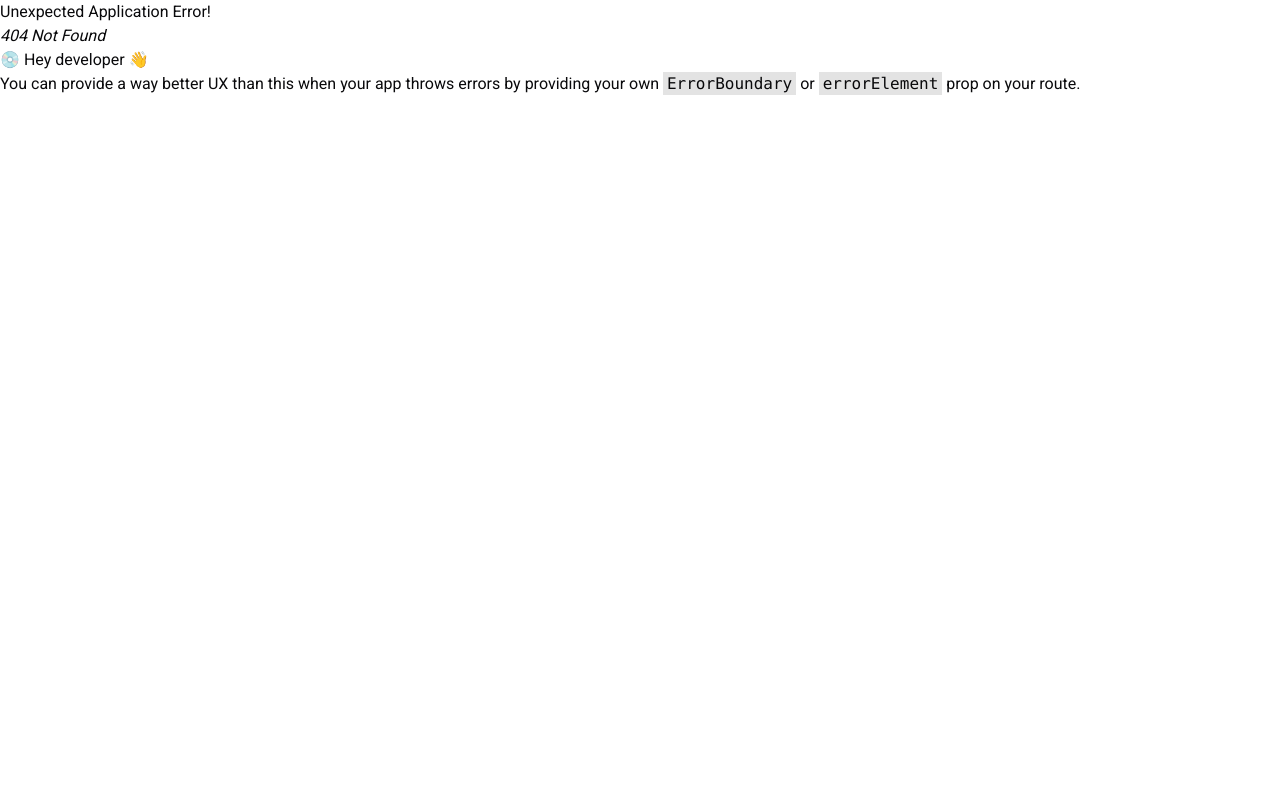
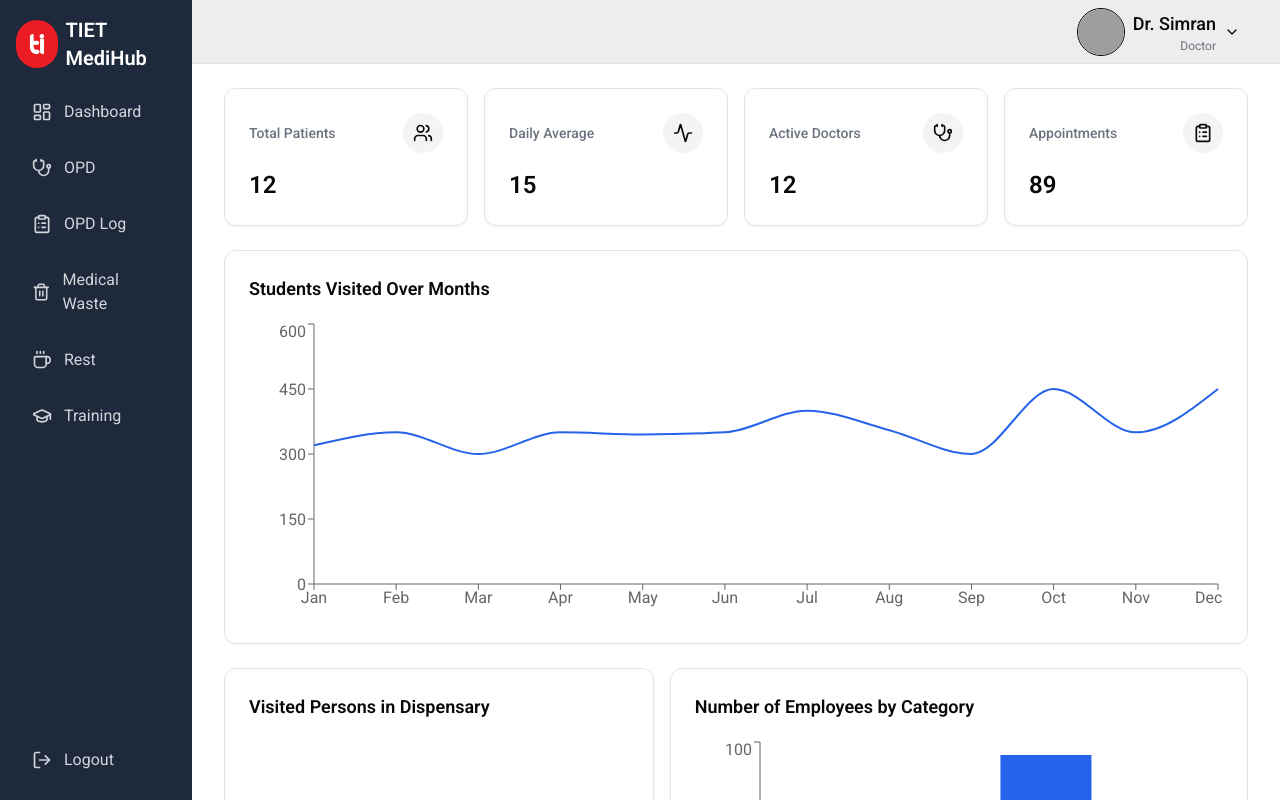
Before and after one commit to CodeWithLychee/capstone, a React (Vite) app in the folder frontend/: page /app/admin in a window 1280 px wide. Before the commit this address had no page. Built offline with nearby package versions, Linux system fonts and the light colour scheme; grey boxes are pictures that could not be loaded.

Commit message:
admin page added

```diff
--- a/frontend/package.json
+++ b/frontend/package.json
@@ -22,6 +22,7 @@
     "react-dom": "^18.3.1",
     "react-icons": "^5.4.0",
     "react-router-dom": "^6.28.2",
+    "recharts": "^2.15.1",
     "tailwind-merge": "^2.6.0",
     "tailwindcss-animate": "^1.0.7"
   },
--- a/frontend/src/App.tsx
+++ b/frontend/src/App.tsx
@@ -6,7 +6,7 @@ import Receptionist from "./pages/receptionist/Receptionist";
 import Paramedic from "./pages/paramedics/Paramedic";
 import Doctor from "./pages/doctor/Doctor";
 import {InventoryForm} from "./pages/paramedics/Inventory.tsx";
-
+import  Admin  from "./pages/admin/Admin.tsx";
 const App = () => {
   const router = createBrowserRouter([
     {
@@ -34,6 +34,10 @@ const App = () => {
           path: "doctor",
           element: <Doctor />,
         },
+        {
+          path: "admin",
+          element: <Admin />,
+        },
       ],
     },
   ]);
--- /dev/null
+++ b/frontend/src/components/dashboard/Stats-card.tsx
@@ -0,0 +1,19 @@
+import type React from "react"
+
+interface StatsCardProps {
+  title: string
+  value: string | number
+  icon: React.ReactNode
+}
+
+export function StatsCard({ title, value, icon }: StatsCardProps) {
+  return (
+    <div className="rounded-xl border bg-card p-6 shadow-sm">
+      <div className="flex items-center justify-between">
+        <p className="text-sm font-medium text-gray-500">{title}</p>
+        <div className="rounded-full bg-gray-100 p-2.5">{icon}</div>
+      </div>
+      <p className="mt-4 text-2xl font-semibold">{value}</p>
+    </div>
+  )
+}
--- /dev/null
+++ b/frontend/src/components/dashboard/charts/Staff-chart.tsx
@@ -0,0 +1,28 @@
+import { Bar, BarChart, ResponsiveContainer, Tooltip, XAxis, YAxis } from "recharts"
+
+const data = [
+  { category: "Doctor", count: 45 },
+  { category: "Receptionist", count: 30 },
+  { category: "Pharmacist", count: 95 },
+  { category: "Other Staff", count: 40 },
+]
+
+export function StaffChart() {
+  return (
+    <div className="rounded-xl border bg-card p-6 shadow-sm">
+      <div className="mb-4">
+        <h3 className="text-lg font-semibold">Number of Employees by Category</h3>
+      </div>
+      <div className="h-[300px]">
+        <ResponsiveContainer width="100%" height="100%">
+          <BarChart data={data}>
+            <XAxis dataKey="category" />
+            <YAxis />
+            <Tooltip />
+            <Bar dataKey="count" fill="#2563eb" />
+          </BarChart>
+        </ResponsiveContainer>
+      </div>
+    </div>
+  )
+}
--- /dev/null
+++ b/frontend/src/components/dashboard/charts/Visits-chart.tsx
@@ -0,0 +1,36 @@
+import { Line, LineChart, ResponsiveContainer, Tooltip, XAxis, YAxis } from "recharts"
+
+const data = [
+  { month: "Jan", visits: 320 },
+  { month: "Feb", visits: 350 },
+  { month: "Mar", visits: 300 },
+  { month: "Apr", visits: 350 },
+  { month: "May", visits: 345 },
+  { month: "Jun", visits: 350 },
+  { month: "Jul", visits: 400 },
+  { month: "Aug", visits: 355 },
+  { month: "Sep", visits: 300 },
+  { month: "Oct", visits: 450 },
+  { month: "Nov", visits: 350 },
+  { month: "Dec", visits: 450 },
+]
+
+export function VisitsChart() {
+  return (
+    <div className="rounded-xl border bg-card p-6 shadow-sm">
+      <div className="mb-4">
+        <h3 className="text-lg font-semibold">Students Visited Over Months</h3>
+      </div>
+      <div className="h-[300px]">
+        <ResponsiveContainer width="100%" height="100%">
+          <LineChart data={data}>
+            <XAxis dataKey="month" />
+            <YAxis />
+            <Tooltip />
+            <Line type="monotone" dataKey="visits" stroke="#2563eb" strokeWidth={2} dot={false} />
+          </LineChart>
+        </ResponsiveContainer>
+      </div>
+    </div>
+  )
+}
--- /dev/null
+++ b/frontend/src/components/dashboard/charts/Visits-pie.tsx
@@ -0,0 +1,41 @@
+import { Cell, Pie, PieChart, ResponsiveContainer, Tooltip } from "recharts"
+
+const data = [
+  { name: "Patients", value: 54.5 },
+  { name: "Faculty", value: 18.2 },
+  { name: "Others", value: 27.3 },
+]
+
+const COLORS = ["#2563eb", "#22c55e", "#f59e0b"]
+
+export function VisitorsPieChart() {
+  return (
+    <div className="rounded-xl border bg-card p-6 shadow-sm">
+      <div className="mb-4">
+        <h3 className="text-lg font-semibold">Visited Persons in Dispensary</h3>
+      </div>
+      <div className="h-[300px]">
+        <ResponsiveContainer width="100%" height="100%">
+          <PieChart>
+            <Pie data={data} cx="50%" cy="50%" innerRadius={60} outerRadius={80} paddingAngle={5} dataKey="value">
+            {data.map((entry, index) => (
+              <Cell key={entry.name} fill={COLORS[index % COLORS.length]}  />
+            ))}
+            </Pie>
+            <Tooltip />
+          </PieChart>
+        </ResponsiveContainer>
+      </div>
+      <div className="mt-4 flex justify-center gap-4">
+        {data.map((entry, index) => (
+          <div key={entry.name} className="flex items-center gap-2">
+            <div className="h-3 w-3 rounded-full" style={{ backgroundColor: COLORS[index % COLORS.length] }} />
+            <span className="text-sm text-gray-600">
+              {entry.name} ({entry.value}%)
+            </span>
+          </div>
+        ))}
+      </div>
+    </div>
+  )
+}
--- /dev/null
+++ b/frontend/src/pages/admin/Admin.tsx
@@ -0,0 +1,31 @@
+import { Users, Activity, Stethoscope, ClipboardList } from "lucide-react"
+import { StatsCard } from "@/components/dashboard/Stats-card"
+import { VisitsChart } from "@/components/dashboard/charts/Visits-chart"
+import { StaffChart } from "@/components/dashboard/charts/Staff-chart"
+import { VisitorsPieChart } from "@/components/dashboard/charts/Visits-pie"
+
+export default function Dashboard() {
+  return (
+    <div className="flex-1 space-y-6 p-8 pt-6">
+      <div className="grid gap-4 md:grid-cols-2 lg:grid-cols-4">
+        <StatsCard title="Total Patients" value="12" icon={<Users className="h-5 w-5" />} />
+        <StatsCard title="Daily Average" value="15" icon={<Activity className="h-5 w-5" />} />
+        <StatsCard title="Active Doctors" value="12" icon={<Stethoscope className="h-5 w-5" />} />
+        <StatsCard title="Appointments" value="89" icon={<ClipboardList className="h-5 w-5" />} />
+      </div>
+      <div className="grid gap-4 md:grid-cols-2 lg:grid-cols-7">
+        <div className="md:col-span-4 lg:col-span-7">
+          <VisitsChart />
+        </div>
+      </div>
+      <div className="grid gap-4 md:grid-cols-2 lg:grid-cols-7">
+        <div className="md:col-span-3">
+            <VisitorsPieChart />
+        </div>
+        <div className="md:col-span-4">
+          <StaffChart />
+        </div>
+      </div>
+    </div>
+  )
+}
```
Also changed, not shown: 1 other file (tests, documents, lock files or other folders).
